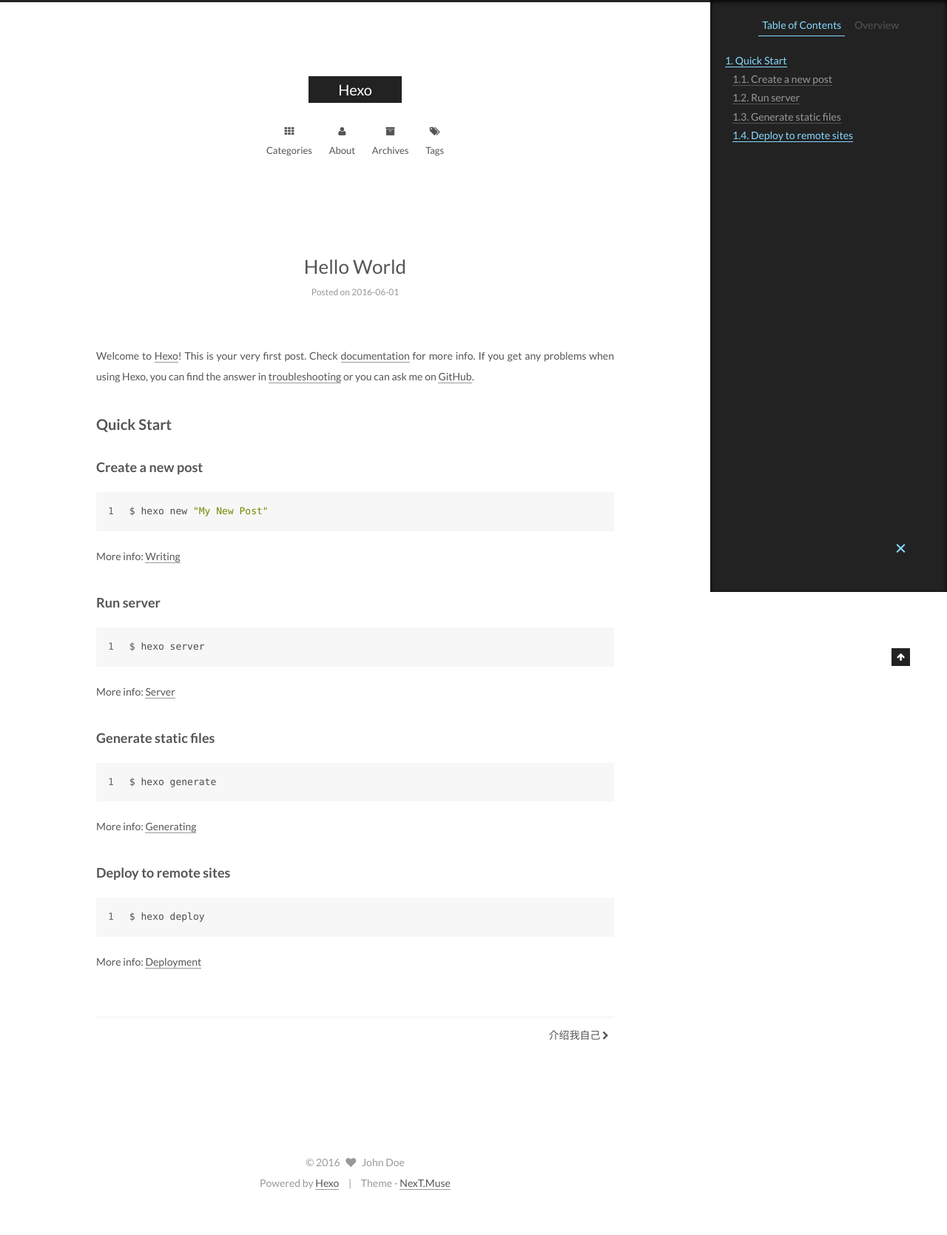
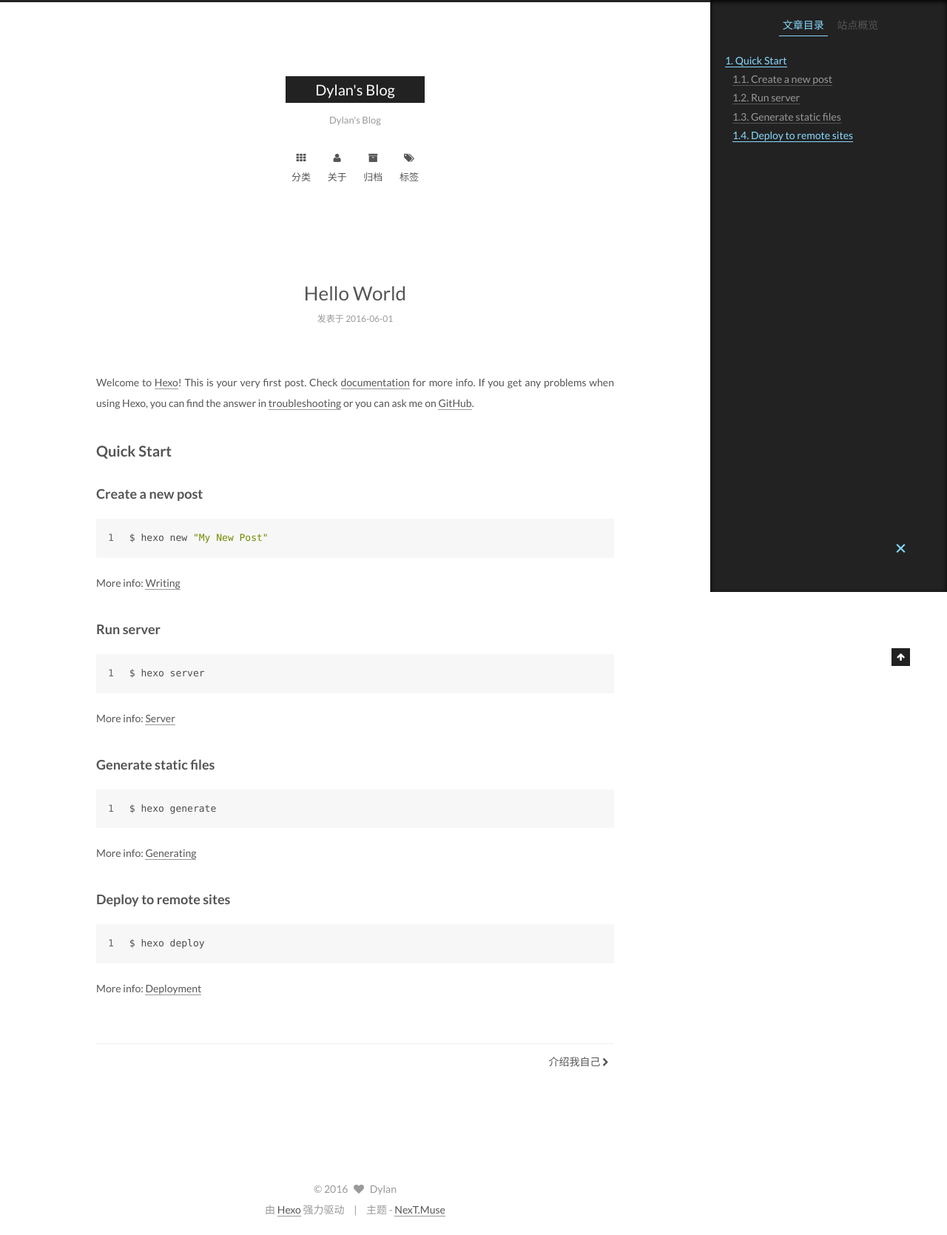
Before and after one commit to dikevin0512/dikevin0512.github.io, a plain HTML site: page 2016/06/01/hello-world/index.html in a window 1280 px wide. Shown: the whole page at 74% size. Before the commit the page ends 1633 px from the top, so only its background shows below. Drawn offline with Linux system fonts and the light colour scheme.

Commit message:
Site updated: 2016-06-01 19:53:57

```diff
--- a/2016/06/01/hello-world/index.html
+++ b/2016/06/01/hello-world/index.html
@@ -89,7 +89,7 @@ Quick">
 <meta property="og:type" content="article">
 <meta property="og:title" content="Hello World">
 <meta property="og:url" content="http://yoursite.com/2016/06/01/hello-world/index.html">
-<meta property="og:site_name" content="Hexo">
+<meta property="og:site_name" content="Dylan's Blog">
 <meta property="og:description" content="Welcome to Hexo! This is your very first post. Check documentation for more info. If you get any problems when using Hexo, you can find the answer in troubleshooting or you can ask me on GitHub.
 Quick">
 <meta property="og:updated_time" content="2016-06-01T09:56:00.508Z">
@@ -109,15 +109,15 @@ Quick">
     motion: true,
     duoshuo: {
       userId: 0,
-      author: 'Author'
+      author: '博主'
     }
   };
 </script>
 
-  <title> Hello World | Hexo </title>
+  <title> Hello World | Dylan's Blog </title>
 </head>
 
-<body itemscope itemtype="http://schema.org/WebPage" lang="">
+<body itemscope itemtype="http://schema.org/WebPage" lang="zh-Hans">
 
 
 
@@ -145,11 +145,11 @@ Quick">
   <div class="custom-logo-site-title">
     <a href="/"  class="brand" rel="start">
       <span class="logo-line-before"><i></i></span>
-      <span class="site-title">Hexo</span>
+      <span class="site-title">Dylan's Blog</span>
       <span class="logo-line-after"><i></i></span>
     </a>
   </div>
-  <p class="site-subtitle"></p>
+  <p class="site-subtitle">Dylan's Blog</p>
 </div>
 
 <div class="site-nav-toggle">
@@ -172,7 +172,7 @@ Quick">
 
               <i class="menu-item-icon fa fa-fw fa-th"></i> <br />
 
-            Categories
+            分类
           </a>
         </li>
 
@@ -182,7 +182,7 @@ Quick">
 
               <i class="menu-item-icon fa fa-fw fa-user"></i> <br />
 
-            About
+            关于
           </a>
         </li>
 
@@ -192,7 +192,7 @@ Quick">
 
               <i class="menu-item-icon fa fa-fw fa-archive"></i> <br />
 
-            Archives
+            归档
           </a>
         </li>
 
@@ -202,7 +202,7 @@ Quick">
 
               <i class="menu-item-icon fa fa-fw fa-tags"></i> <br />
 
-            Tags
+            标签
           </a>
         </li>
 
@@ -255,7 +255,7 @@ Quick">
             <span class="post-meta-item-icon">
               <i class="fa fa-calendar-o"></i>
             </span>
-            <span class="post-meta-item-text">Posted on</span>
+            <span class="post-meta-item-text">发表于</span>
             <time itemprop="dateCreated" datetime="2016-06-01T17:56:00+08:00" content="2016-06-01">
               2016-06-01
             </time>
@@ -372,10 +372,10 @@ Quick">
 
         <ul class="sidebar-nav motion-element">
           <li class="sidebar-nav-toc sidebar-nav-active" data-target="post-toc-wrap" >
-            Table of Contents
+            文章目录
           </li>
           <li class="sidebar-nav-overview" data-target="site-overview">
-            Overview
+            站点概览
           </li>
         </ul>
 
@@ -384,15 +384,15 @@ Quick">
         <div class="site-author motion-element" itemprop="author" itemscope itemtype="http://schema.org/Person">
           <img class="site-author-image" itemprop="image"
                src="/images/avatar.gif"
-               alt="John Doe" />
-          <p class="site-author-name" itemprop="name">John Doe</p>
-          <p class="site-description motion-element" itemprop="description"></p>
+               alt="Dylan" />
+          <p class="site-author-name" itemprop="name">Dylan</p>
+          <p class="site-description motion-element" itemprop="description">我愿意为你死去，却不知该如何爱你！</p>
         </div>
         <nav class="site-state motion-element">
           <div class="site-state-item site-state-posts">
             <a href="/archives">
               <span class="site-state-item-count">2</span>
-              <span class="site-state-item-name">posts</span>
+              <span class="site-state-item-name">日志</span>
             </a>
           </div>
 
@@ -446,15 +446,15 @@ Quick">
   <span class="with-love">
     <i class="fa fa-heart"></i>
   </span>
-  <span class="author" itemprop="copyrightHolder">John Doe</span>
+  <span class="author" itemprop="copyrightHolder">Dylan</span>
 </div>
 
 <div class="powered-by">
-  Powered by <a class="theme-link" href="http://hexo.io">Hexo</a>
+  由 <a class="theme-link" href="http://hexo.io">Hexo</a> 强力驱动
 </div>
 
 <div class="theme-info">
-  Theme -
+  主题 -
   <a class="theme-link" href="https://github.com/iissnan/hexo-theme-next">
     NexT.Muse
   </a>
--- a/css/main.css
+++ b/css/main.css
@@ -1548,7 +1548,7 @@ pre .javascript .function {
   width: 4px;
   height: 4px;
   border-radius: 50%;
-  background: #621170;
+  background: #0dffb8;
 }
 .links-of-blogroll {
   font-size: 13px;
```
Also changed, not shown: 2016/06/01/介绍我自己/index.html (+21 -21 lines), Welcome/index.html (+20 -20 lines), archives/2016/06/index.html (+23 -23 lines), archives/2016/index.html (+23 -23 lines), archives/index.html (+23 -23 lines), index.html (+24 -24 lines).
